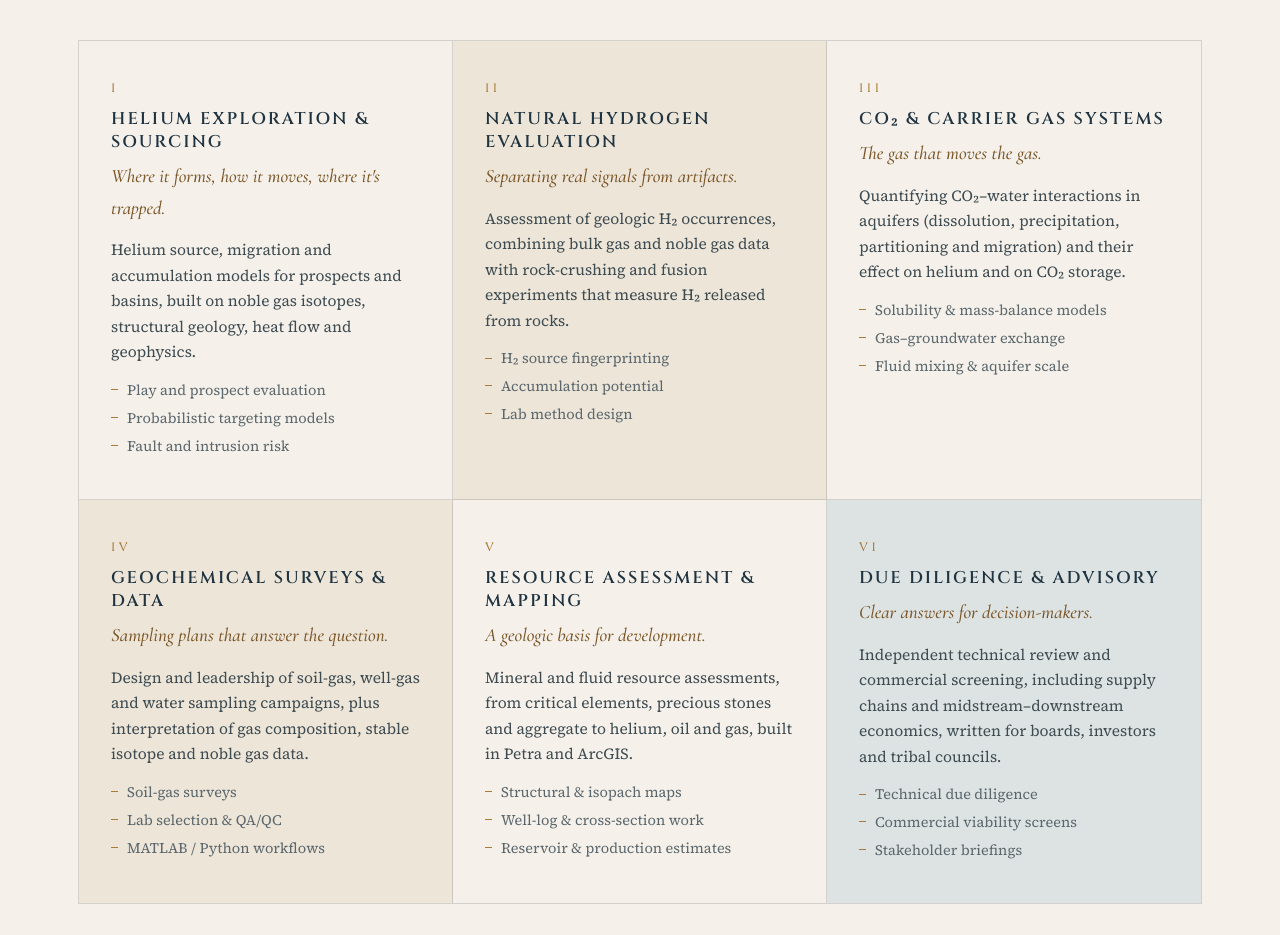
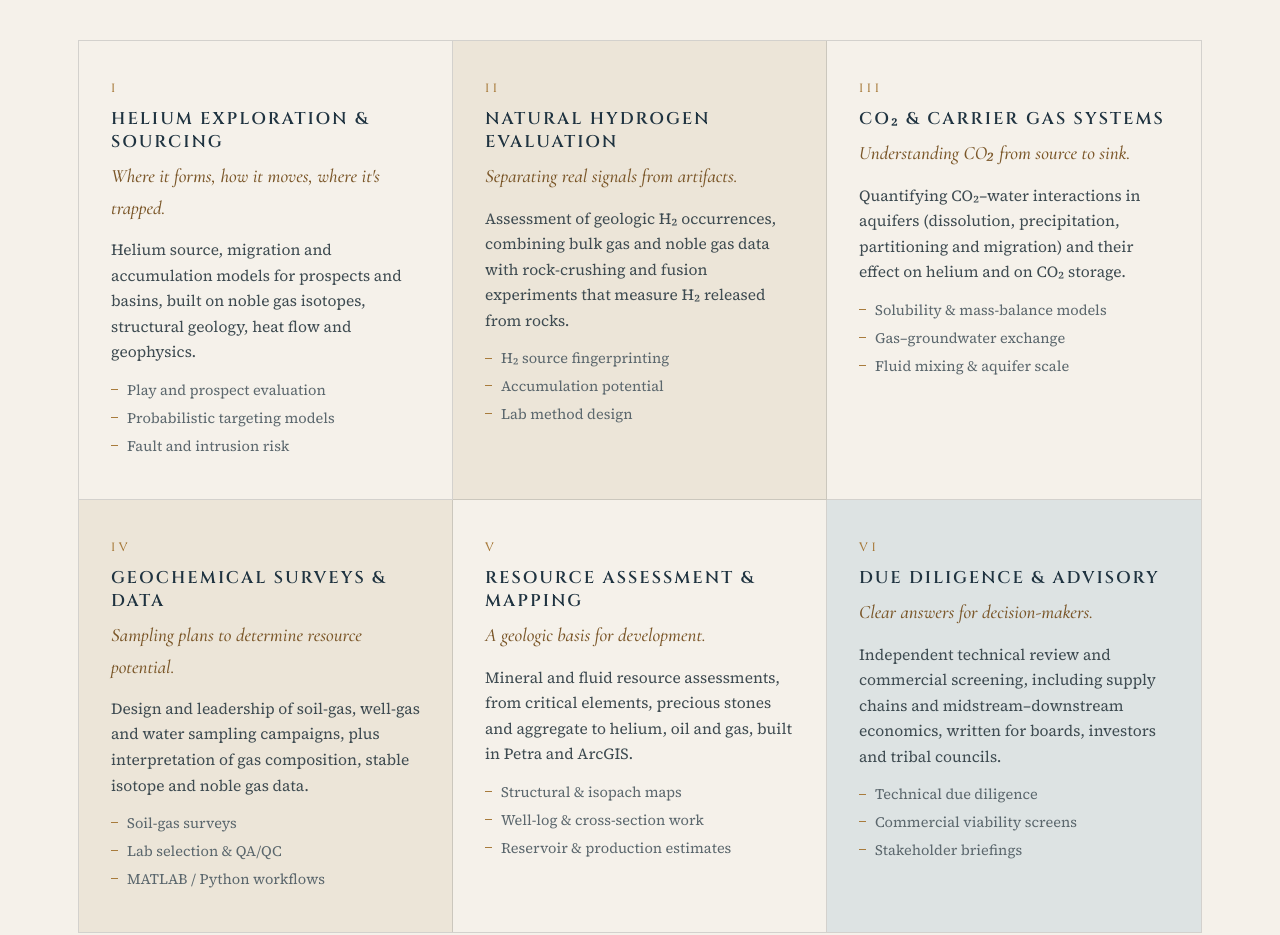
Before and after one commit to dthalford/consulting, a plain HTML site: page index.html in a window 1280 px wide. Shown: the part 1320-2255 px from the top of the page. Drawn offline with nearby package versions, Linux system fonts and the light colour scheme.

Commit message:
Update index.html

```diff
--- a/index.html
+++ b/index.html
@@ -280,14 +280,14 @@ footer .kw span+span::before{content:"|";margin-right:22px;color:#6E8187}
       <article class="tile reveal">
         <div class="num">III</div>
         <h3>CO₂ &amp; CARRIER GAS SYSTEMS</h3>
-        <p class="tl">The gas that moves the gas.</p>
+        <p class="tl">Understanding CO₂ from source to sink.</p>
         <p>Quantifying CO₂–water interactions in aquifers (dissolution, precipitation, partitioning and migration) and their effect on helium and on CO₂ storage.</p>
         <ul><li>Solubility &amp; mass-balance models</li><li>Gas–groundwater exchange</li><li>Fluid mixing &amp; aquifer scale</li></ul>
       </article>
       <article class="tile reveal">
         <div class="num">IV</div>
         <h3>GEOCHEMICAL SURVEYS &amp; DATA</h3>
-        <p class="tl">Sampling plans that answer the question.</p>
+        <p class="tl">Sampling plans to determine resource potential.</p>
         <p>Design and leadership of soil-gas, well-gas and water sampling campaigns, plus interpretation of gas composition, stable isotope and noble gas data.</p>
         <ul><li>Soil-gas surveys</li><li>Lab selection &amp; QA/QC</li><li>MATLAB / Python workflows</li></ul>
       </article>
```
